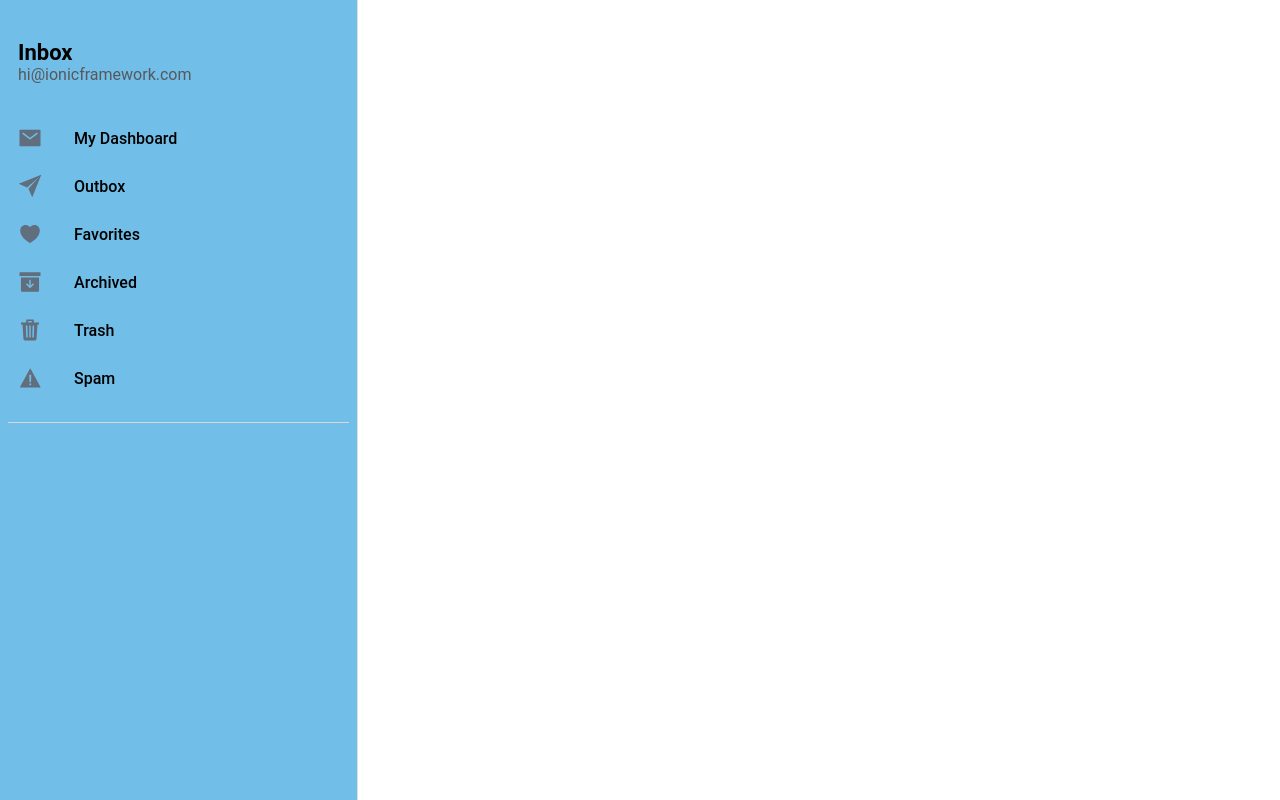
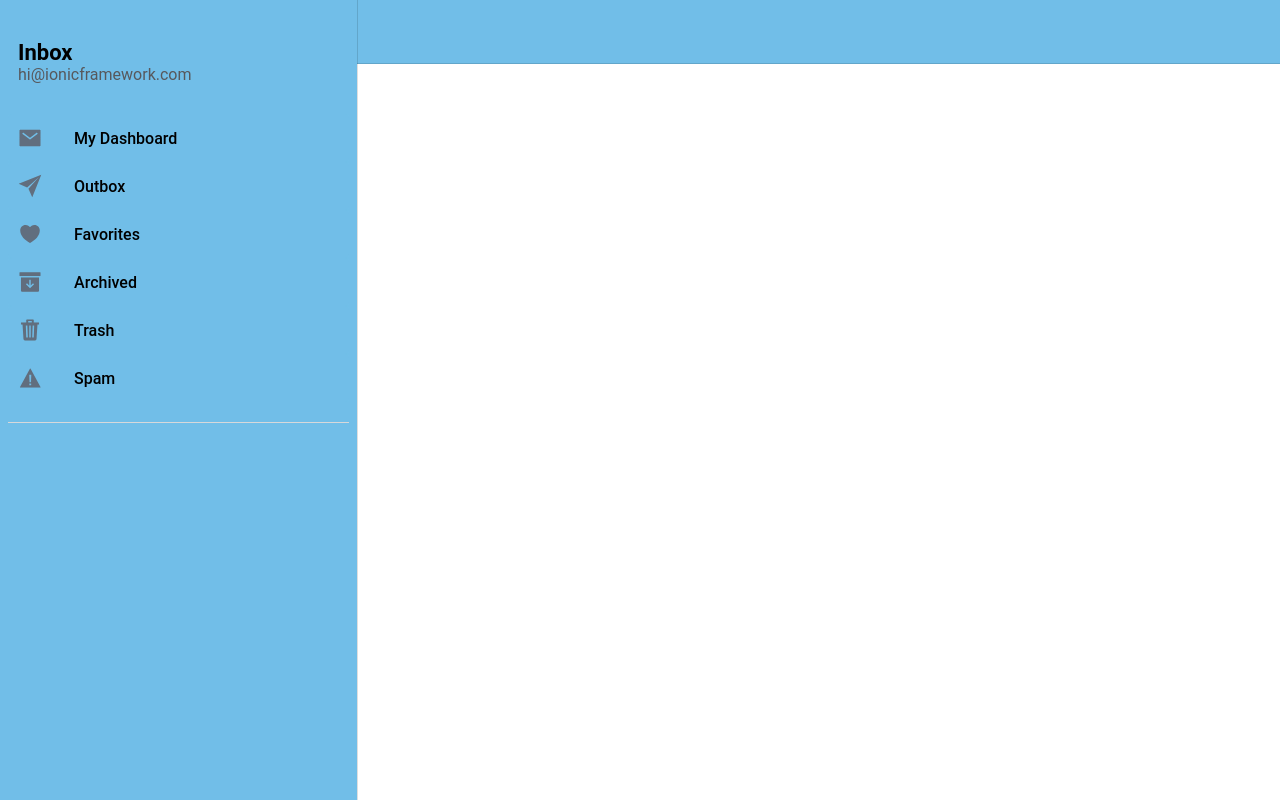
Before and after one commit to akm3192/Wallstreet-Widget, a React (Vite) app: page /signin in a window 1280 px wide. Built offline with nearby package versions, Linux system fonts and the light colour scheme.

Commit message:
signin attempt

```diff
--- a/src/App.tsx
+++ b/src/App.tsx
@@ -1,8 +1,9 @@
-import { IonApp, IonRouterOutlet, IonSplitPane, setupIonicReact } from '@ionic/react';
+import { IonApp, IonPage, IonRouterOutlet, IonSplitPane, setupIonicReact } from '@ionic/react';
 import { IonReactRouter } from '@ionic/react-router';
-import { Redirect, Route } from 'react-router-dom';
+import { Redirect, Route, useLocation } from 'react-router-dom';
 import Menu from './components/Menu';
 import Page from './pages/Page';
+import SignIn from './pages/SignIn';
 
 /* Core CSS required for Ionic components to work properly */
 import '@ionic/react/css/core.css';
@@ -36,12 +37,23 @@ import './theme/variables.css';
 
 setupIonicReact();
 
+
 const App: React.FC = () => {
   return (
     <IonApp>
+
+      <IonReactRouter>
+      <IonRouterOutlet>
+        <Route path="/signin" exact={true}>
+              <SignIn />
+        </Route>
+        </IonRouterOutlet>
+      </IonReactRouter>
+
       <IonReactRouter>
         <IonSplitPane contentId="main">
-          <Menu />
+
+          <Menu></Menu>
           <IonRouterOutlet id="main">
             <Route path="/" exact={true}>
               <Redirect to="/folder/Inbox" />
@@ -49,6 +61,7 @@ const App: React.FC = () => {
             <Route path="/folder/:name" exact={true}>
               <Page />
             </Route>
+
           </IonRouterOutlet>
         </IonSplitPane>
       </IonReactRouter>
--- /dev/null
+++ b/src/pages/SignIn.tsx
@@ -0,0 +1,24 @@
+import { IonButtons, IonContent, IonHeader, IonInput, IonItem, IonLabel, IonList, IonMenuButton, IonPage, IonTitle, IonToolbar } from '@ionic/react';
+import { useParams } from 'react-router';
+import ExploreContainer from '../components/ExploreContainer';
+import './Page.css';
+import { useState } from 'react';
+
+const SignIn: React.FC = () => {
+
+  const { name } = useParams<{ name: string; }>();
+  const [username] = useState<string>('');
+
+  return (
+    <IonPage>
+      <IonContent>
+        <IonItem>
+          <IonLabel position = "floating">Enter username</IonLabel>
+          <IonInput type="text" value={username} ></IonInput>
+        </IonItem>
+      </IonContent>
+    </IonPage>
+  );
+};
+
+export default SignIn;
```
Also changed, not shown: package.json (+4 -4 lines), 1 other file (tests, documents, lock files or other folders).
